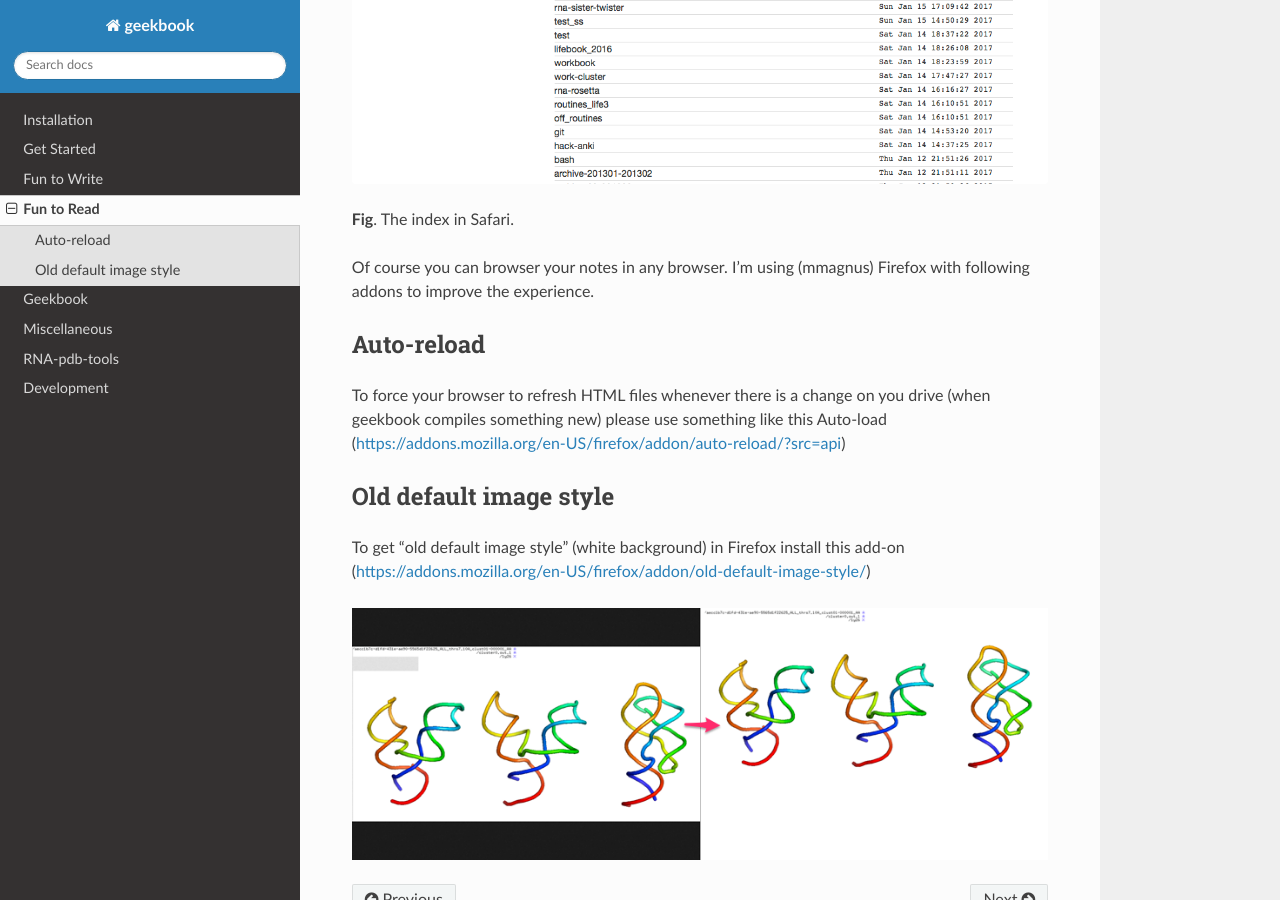
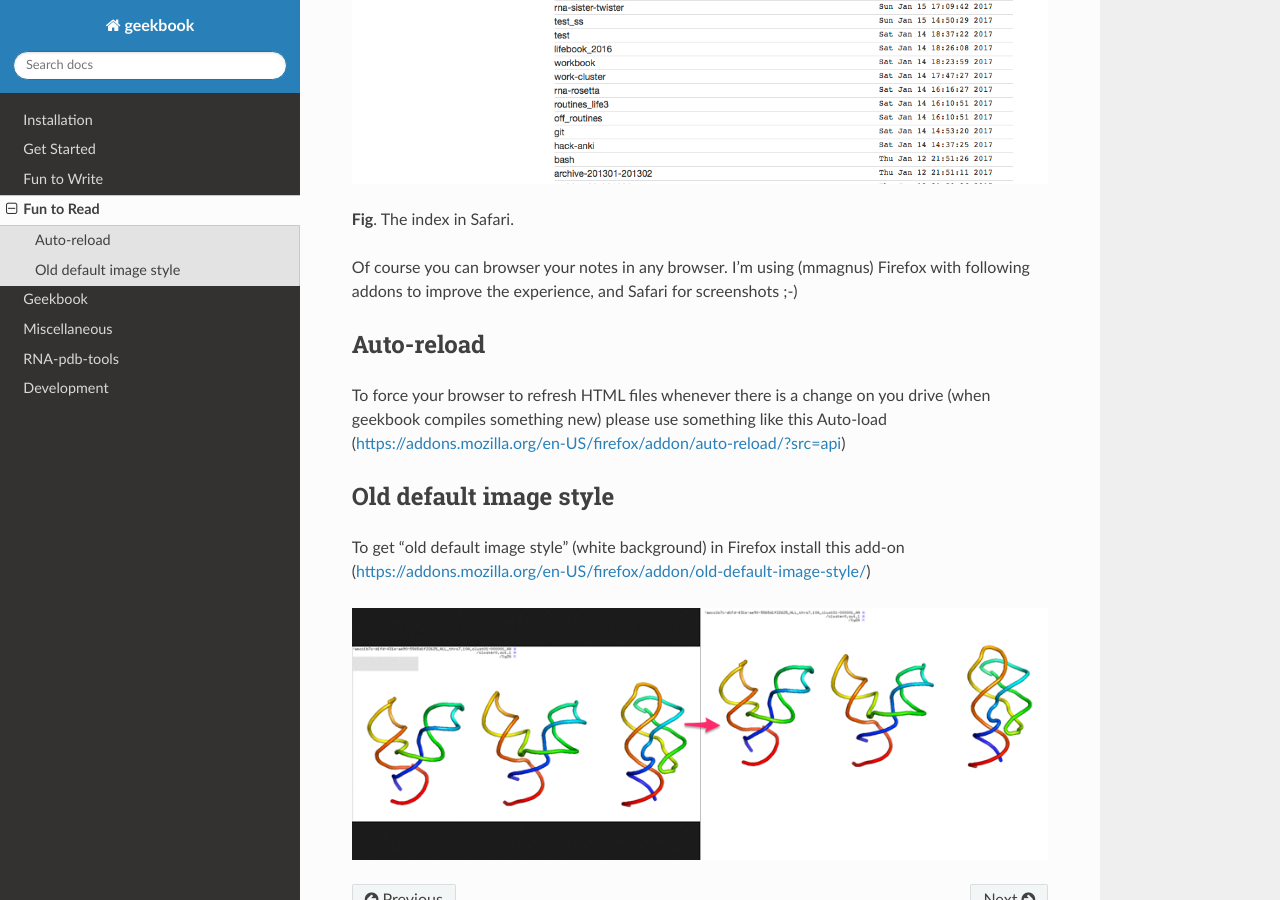
Before and after one commit to mmagnus/geekbook, a Sphinx documentation site: the page built from docs/source/view.rst, in a window 1280 px wide and 900 px high, scrolled down 404 px. Built offline with Sphinx 7.4.7 and the Read the Docs theme 2.0.0, drawn with Linux system fonts in a browser that asks for light colours.

Commit message:
Update view.rst

```diff
--- a/docs/source/view.rst
+++ b/docs/source/view.rst
@@ -4,7 +4,7 @@
 .. image:: ../imgs/view.png
 **Fig**. The index in Safari.
 
-Of course you can browser your notes in any browser. I'm using (mmagnus) Firefox with following addons to improve the experience.
+Of course you can browser your notes in any browser. I'm using (mmagnus) Firefox with following addons to improve the experience, and Safari for screenshots ;-)
 
 Auto-reload
 --------------------------------------------------------------
```
